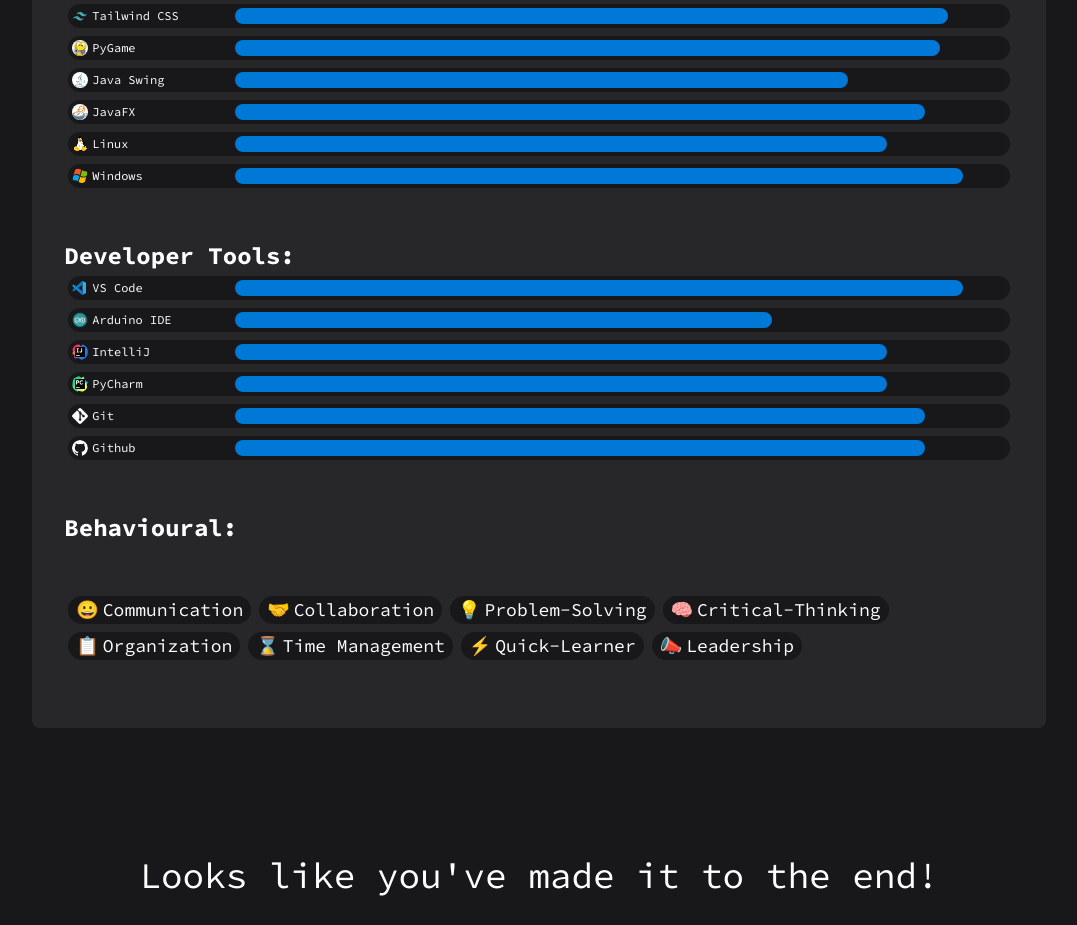
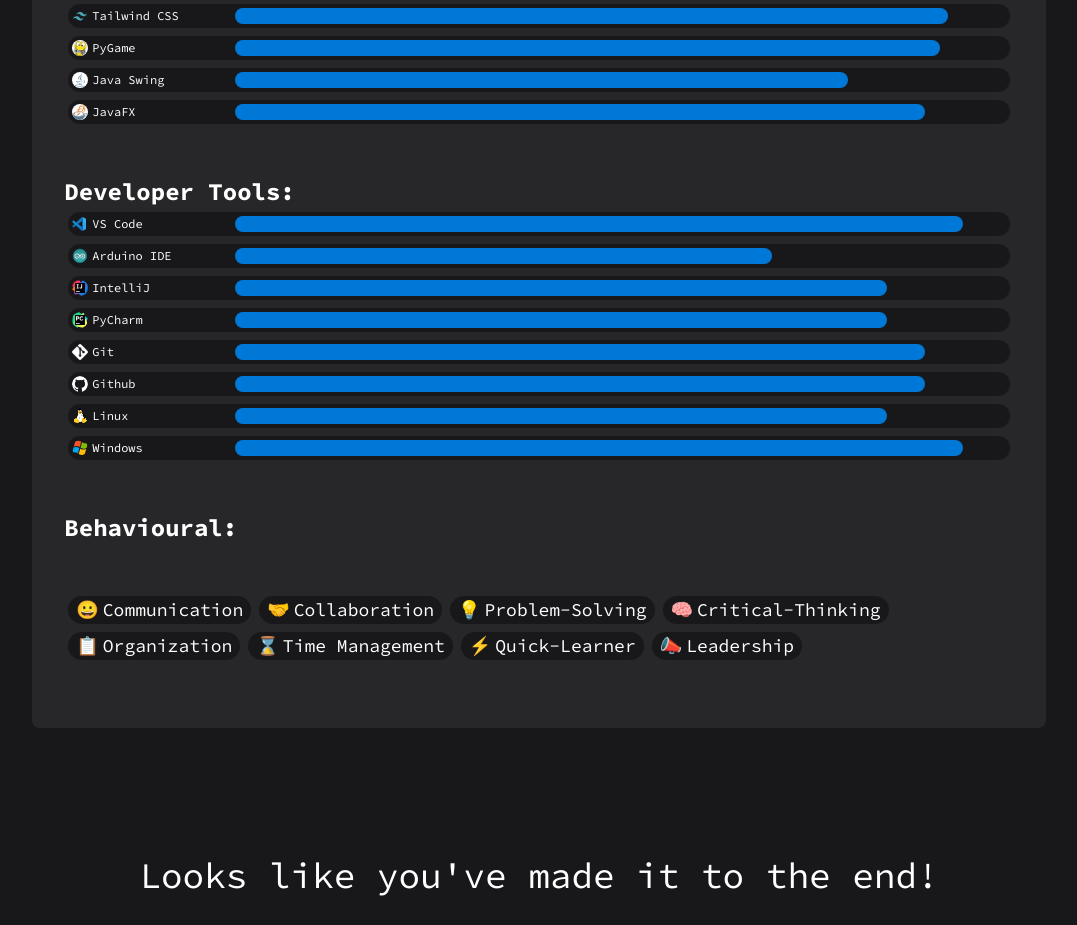
Before and after one commit to Damon-D-Ma/damon-d-ma.github.io, a Next.js app: page / in a window 1280 px wide. Shown: the part 4840-5765 px from the top of the page, without its empty margins (101-1178 px from the left). Built offline with nearby package versions, Linux system fonts and the light colour scheme.

Commit message:
Update Skills.tsx

```diff
--- a/components/Skills.tsx
+++ b/components/Skills.tsx
@@ -44,8 +44,6 @@
                                 <SkillBar icon={<div className='bg-white rounded-full'><Image  src='./pygame.png' alt='' height={16} width={16} className='h-4 w-4 object-fit rounded-full'/></div>} skill='PyGame' level={92}/>
                                 <SkillBar icon={<div className='bg-white rounded-full'><Image  src='./file-type-java.svg' alt='' height={16} width={16} className='h-4 w-4 object-fit rounded-full'/></div>} skill='Java Swing' level={80}/>
                                 <SkillBar icon={<div className='bg-white rounded-full'><Image  src='./JavaFX.png' alt='' height={16} width={16}  className='h-4 w-4 object-fit rounded-full'/></div>} skill='JavaFX' level={90}/>
-                                <SkillBar icon={<Image  src='./linux-original.svg' alt='' height={16} width={16} className='h-4 w-4 object-fit rounded-full'/>} skill='Linux' level={85}/>
-                                <SkillBar icon={<Image  src='./windows-legacy.svg' alt='' height={16} width={16} className='h-4 w-4 object-fit rounded-full'/>} skill='Windows' level={95}/>
 
 
                             </div>
@@ -57,6 +55,8 @@
                                 <SkillBar icon={<Image  src='./jb-pycharm.svg' alt='' height={16} width={16} className='h-4 w-4 object-fit rounded-full'/>} skill='PyCharm' level={85}/>
                                 <SkillBar icon={<Image src='./Git-Icon-White.png' alt='' height={16} width={16} className='h-4 w-4 object-fit rounded-full'/>} skill='Git' level={90}/>
                                 <SkillBar icon={<Image  src='./github-mark-white.svg' alt='' height={16} width={16}className='h-4 w-4 object-fit rounded-full'/>} skill='Github' level={90}/>
+                                <SkillBar icon={<Image  src='./linux-original.svg' alt='' height={16} width={16} className='h-4 w-4 object-fit rounded-full'/>} skill='Linux' level={85}/>
+                                <SkillBar icon={<Image  src='./windows-legacy.svg' alt='' height={16} width={16} className='h-4 w-4 object-fit rounded-full'/>} skill='Windows' level={95}/>
 
 
                             </div>
```
